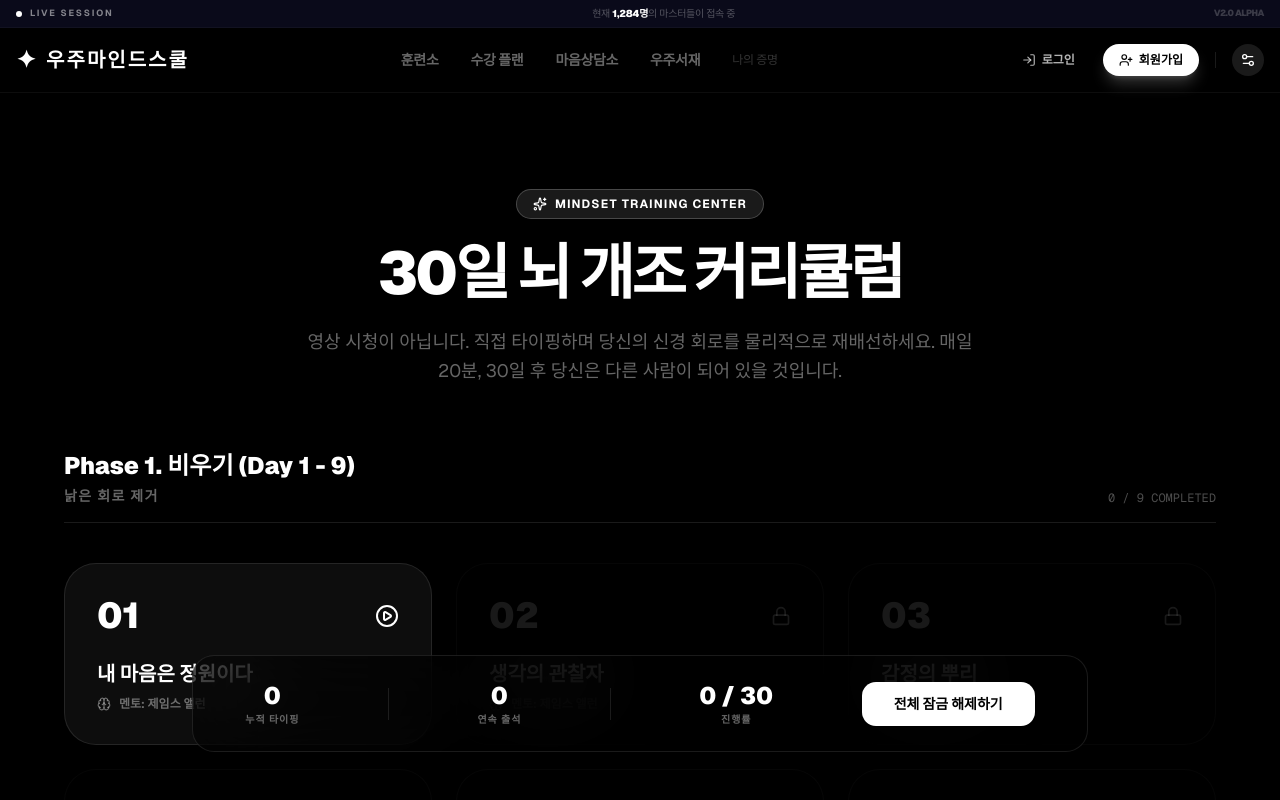
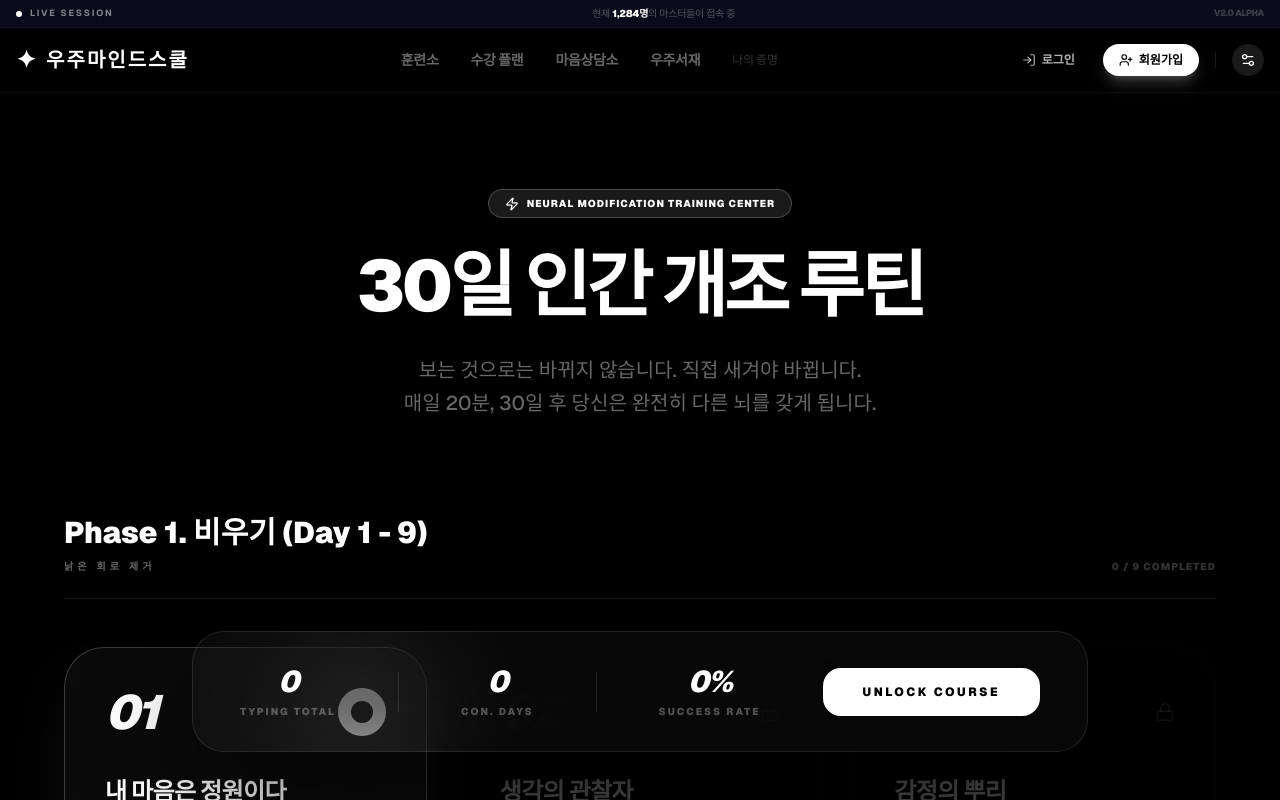
Before and after one commit to misoblue2/cosmos-mindset, a Next.js app: page /training in a window 1280 px wide. Shown: the top 800 px of the page. Built offline with nearby package versions, Linux system fonts and the light colour scheme.

Commit message:
fix: 훈련소 Day 1 링크 404 해결 및 전역 B&W 디자인 시스템 2차 정밀화

```diff
--- a/src/app/training/page.tsx
+++ b/src/app/training/page.tsx
@@ -1,7 +1,7 @@
 "use client";
 import { motion } from 'framer-motion';
 import Link from 'next/link';
-import { Lock, CheckCircle2, PlayCircle, Star, Brain, Heart, Sparkles } from 'lucide-react';
+import { Lock, CheckCircle2, PlayCircle, Star, Brain, Heart, Sparkles, Zap } from 'lucide-react';
 
 const PHASES = [
   {
@@ -26,7 +26,6 @@ const PHASES = [
     color: "purple",
     days: [
       { day: 10, title: "잠재의식 비밀", mentor: "조셉 머피", status: "locked" },
-      // ... 생략 (실제 데이터는 스크롤로 유도)
     ]
   }
 ];
@@ -35,99 +34,97 @@ export default function TrainingDashboard() {
   return (
     <div className="min-h-screen bg-black text-white pt-24 pb-48 px-6">
       <div className="max-w-6xl mx-auto">
-        <header className="mb-16 text-center">
+        <header className="mb-24 text-center">
           <motion.div
             initial={{ opacity: 0, y: 20 }}
             animate={{ opacity: 1, y: 0 }}
-            className="inline-flex items-center gap-2 px-4 py-1.5 rounded-full bg-white/10 border border-white/20 text-white text-xs font-bold tracking-widest mb-6"
+            className="inline-flex items-center gap-2 px-4 py-1.5 rounded-full bg-white/10 border border-white/20 text-white text-[10px] font-black tracking-widest mb-8 uppercase"
           >
-            <Sparkles size={14} /> MINDSET TRAINING CENTER
+            <Zap size={14} /> neural modification training center
           </motion.div>
-          <h1 className="text-4xl md:text-6xl font-black mb-6 tracking-tighter">
-            30일 뇌 개조 커리큘럼
+          <h1 className="text-4xl md:text-7xl font-black mb-8 tracking-tighter">
+            30일 인간 개조 루틴
           </h1>
-          <p className="text-white/40 text-lg max-w-2xl mx-auto leading-relaxed">
-            영상 시청이 아닙니다. 직접 타이핑하며 당신의 신경 회로를 물리적으로 재배선하세요.
-            매일 20분, 30일 후 당신은 다른 사람이 되어 있을 것입니다.
+          <p className="text-white/40 text-lg md:text-xl max-w-2xl mx-auto leading-relaxed font-medium">
+            보는 것으로는 바뀌지 않습니다. 직접 새겨야 바뀝니다.<br/>
+            매일 20분, 30일 후 당신은 완전히 다른 뇌를 갖게 됩니다.
           </p>
         </header>
 
-        <div className="space-y-24">
+        <div className="space-y-32">
           {PHASES.map((phase, pIdx) => (
-            <section key={pIdx}>
-              <div className="flex items-end justify-between mb-10 pb-4 border-b border-white/10">
+            <section key={pIdx} className="relative">
+              <div className="flex items-end justify-between mb-12 pb-6 border-b border-white/10">
                 <div>
-                  <h2 className="text-2xl font-black text-white mb-1">{phase.title}</h2>
-                  <p className="text-white/40 font-bold text-sm tracking-widest uppercase">{phase.subtitle}</p>
+                  <h2 className="text-2xl md:text-3xl font-black text-white mb-2">{phase.title}</h2>
+                  <p className="text-white/40 font-black text-[10px] tracking-[0.4em] uppercase">{phase.subtitle}</p>
                 </div>
-                <div className="text-xs text-white/30 font-mono">0 / {phase.days.length} COMPLETED</div>
+                <div className="text-[10px] text-white/20 font-black tracking-widest">0 / {phase.days.length} COMPLETED</div>
               </div>
 
-              <div className="grid grid-cols-1 md:grid-cols-2 lg:grid-cols-3 gap-6">
-                {phase.days.map((day) => (
+              <div className="grid grid-cols-1 md:grid-cols-2 lg:grid-cols-3 gap-8">
+                {phase.days.map((day) => {
+                  const isDay1 = day.day === 1;
+                  return (
                     <Link
                       key={day.day}
-                    href={day.status === 'open' ? `/training/day${day.day}` : '#'}
-                    className={`group relative p-8 rounded-[2rem] border transition-all ${
-                      day.status === 'open'
-                        ? 'bg-white/5 border-white/10 hover:border-white/50 hover:bg-white/10'
-                        : 'bg-black border-white/5 opacity-50 cursor-not-allowed'
+                      href={isDay1 ? `/training/day1` : '#'}
+                      className={`group relative p-10 rounded-[2.5rem] border transition-all duration-500 overflow-hidden ${
+                        isDay1
+                          ? 'bg-white/[0.04] border-white/20 hover:border-white shadow-[0_30px_60px_rgba(255,255,255,0.05)] hover:-translate-y-2'
+                          : 'bg-black border-white/5 opacity-30 cursor-not-allowed'
                       }`}
                     >
-                    <div className="flex items-center justify-between mb-6">
-                      <span className={`text-4xl font-black ${day.status === 'open' ? 'text-white' : 'text-white/20'}`}>
+                      <div className="flex items-center justify-between mb-10">
+                        <span className={`text-5xl font-black italic tracking-tighter ${isDay1 ? 'text-white' : 'text-white/10'}`}>
                           {String(day.day).padStart(2, '0')}
                         </span>
-                      {day.status === 'open' ? (
-                        <PlayCircle className="text-white group-hover:scale-110 transition-transform" />
+                        {isDay1 ? (
+                          <div className="w-12 h-12 rounded-full bg-white text-black flex items-center justify-center group-hover:scale-110 transition-transform shadow-2xl">
+                             <PlayCircle size={24} fill="black" />
+                          </div>
                         ) : (
                           <Lock size={20} className="text-white/20" />
                         )}
                       </div>
                       <div>
-                      <h3 className="text-xl font-black mb-2 group-hover:text-white transition-colors">{day.title}</h3>
-                      <div className="flex items-center gap-2 text-xs font-bold text-white/40">
+                        <h3 className="text-2xl font-black mb-3 group-hover:text-white transition-colors tracking-tight">{day.title}</h3>
+                        <div className="flex items-center gap-2 text-[10px] font-black text-white/30 uppercase tracking-widest">
                            <Brain size={14} /> 멘토: {day.mentor}
                         </div>
                       </div>
 
-                    {day.status === 'open' && (
-                      <div className="absolute bottom-6 right-8 text-[10px] font-black tracking-widest text-white opacity-0 group-hover:opacity-100 transition-opacity">
-                        훈련 시작하기 →
+                      {isDay1 && (
+                        <div className="mt-8 opacity-0 group-hover:opacity-100 transition-all transform translate-y-2 group-hover:translate-y-0 text-[10px] font-black tracking-widest text-white uppercase bg-white/10 inline-block px-4 py-2 rounded-full">
+                          Train Now →
                         </div>
                       )}
                     </Link>
-                ))}
-
-                {/* 커밍순 카드 (Phase 2 예시용) */}
-                {pIdx === 0 && (
-                   <div className="p-8 rounded-[2rem] border border-white/5 bg-black/40 flex items-center justify-center text-white/10 italic font-bold">
-                     Next Phase Unlocks on Day 10
-                   </div>
-                )}
+                  );
+                })}
               </div>
             </section>
           ))}
         </div>
 
-        {/* 하단 통계 바 */}
-        <div className="fixed bottom-12 left-1/2 -translate-x-1/2 w-[calc(100%-48px)] max-w-4xl bg-black/60 backdrop-blur-2xl border border-white/10 rounded-3xl p-6 flex flex-wrap items-center justify-around gap-8 z-50">
+        {/* 하단 플로팅 통계 바 */}
+        <div className="fixed bottom-12 left-1/2 -translate-x-1/2 w-[calc(100%-48px)] max-w-4xl bg-white/[0.03] backdrop-blur-3xl border border-white/10 rounded-[2rem] p-8 flex flex-wrap items-center justify-around gap-8 z-50 shadow-[0_50px_100px_rgba(0,0,0,0.5)]">
            <div className="text-center">
-             <div className="text-2xl font-black text-white">0</div>
-             <div className="text-[10px] font-bold text-white/40 tracking-widest uppercase">누적 타이핑</div>
+             <div className="text-3xl font-black text-white italic tracking-tighter">0</div>
+             <div className="text-[10px] font-black text-white/30 tracking-[0.2em] uppercase mt-1">Typing Total</div>
            </div>
-           <div className="w-px h-8 bg-white/10 hidden md:block" />
+           <div className="w-px h-10 bg-white/10 hidden md:block" />
            <div className="text-center">
-             <div className="text-2xl font-black text-white">0</div>
-             <div className="text-[10px] font-bold text-white/40 tracking-widest uppercase">연속 출석</div>
+             <div className="text-3xl font-black text-white italic tracking-tighter">0</div>
+             <div className="text-[10px] font-black text-white/30 tracking-[0.2em] uppercase mt-1">Con. Days</div>
            </div>
-           <div className="w-px h-8 bg-white/10 hidden md:block" />
+           <div className="w-px h-10 bg-white/10 hidden md:block" />
            <div className="text-center">
-             <div className="text-2xl font-black text-white">0 / 30</div>
-             <div className="text-[10px] font-bold text-white/40 tracking-widest uppercase">진행률</div>
+             <div className="text-3xl font-black text-white italic tracking-tighter">0%</div>
+             <div className="text-[10px] font-black text-white/30 tracking-[0.2em] uppercase mt-1">Success Rate</div>
            </div>
-           <Link href="/pricing" className="px-8 py-3 bg-white text-black font-black text-sm rounded-xl hover:scale-105 transition-transform">
-             전체 잠금 해제하기
+           <Link href="/pricing" className="px-10 py-4 bg-white text-black font-black text-xs rounded-2xl hover:scale-[1.03] active:scale-95 transition-all shadow-2xl tracking-[0.2em] uppercase">
+             Unlock Course
            </Link>
         </div>
       </div>
```
Lines whose indentation alone changed are shown as unchanged.
